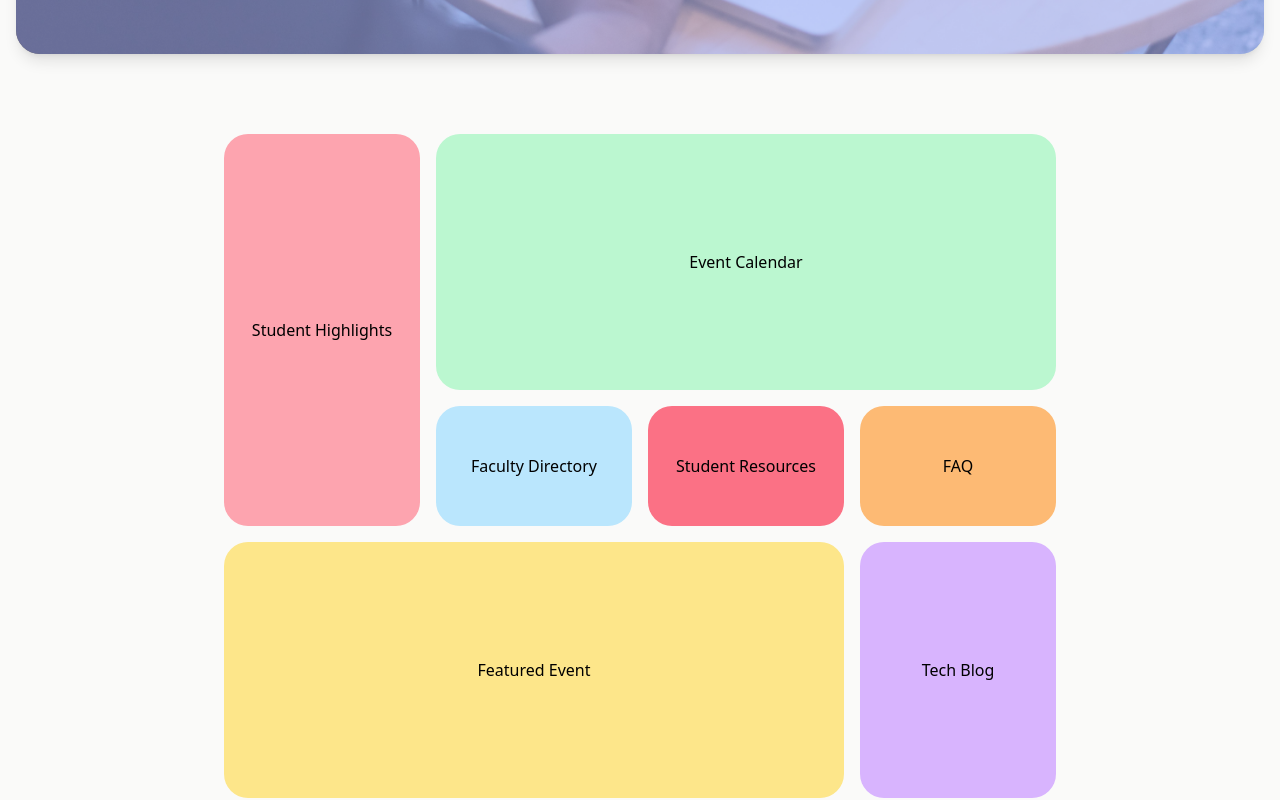
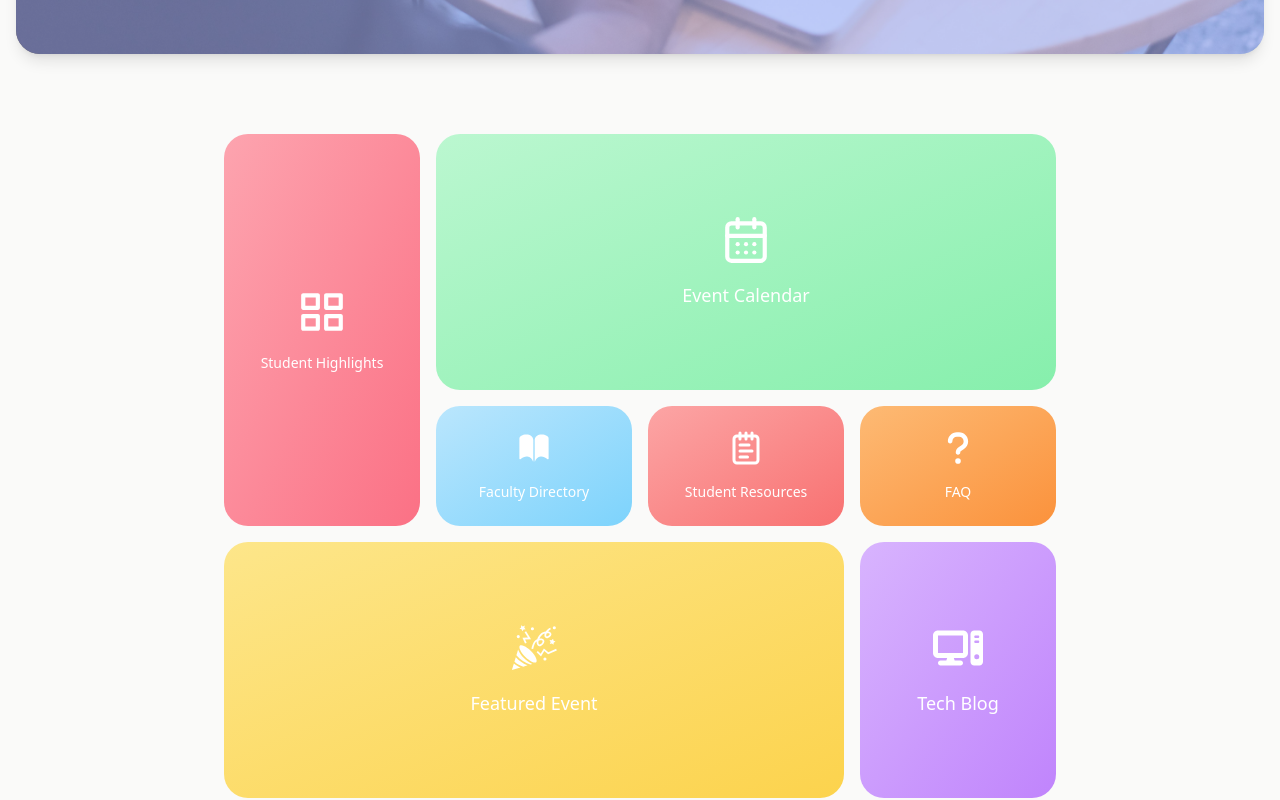
Before and after one commit to kaitlinchoffmann/NewPaltz-CS-Lab-Website, a React (Vite) app in the folder client/: page / in a window 1280 px wide. Shown: the part 762-1562 px from the top of the page. Built offline with nearby package versions, Linux system fonts and the light colour scheme.

Commit message:
Update Homepage

```diff
--- a/client/src/components/HomePage/BentoBox.jsx
+++ b/client/src/components/HomePage/BentoBox.jsx
@@ -1,31 +1,162 @@
+import { RiGalleryView2 } from 'react-icons/ri';
+import { LuCalendarDays } from 'react-icons/lu';
+import { IoIosBook } from 'react-icons/io';
+import { LuNotepadText } from 'react-icons/lu';
+import { FaQuestion } from 'react-icons/fa6';
+import { GiPartyPopper } from 'react-icons/gi';
+import { FaComputer } from 'react-icons/fa6';
+import { Link } from 'react-router-dom';
+
+/**
+ * BentoBox Component
+ *
+ * A modern grid-based navigation interface that displays different sections of the website
+ * in an aesthetically pleasing and interactive layout.
+ *
+ * Features:
+ * - Responsive grid layout (4x6)
+ * - Interactive hover animations
+ * - Consistent visual styling
+ * - Gradient backgrounds
+ * - Icon animations
+ *
+ * Grid Layout:
+ * - Student Highlights (1x3) - Tall format
+ * - Event Calendar (3x2) - Wide format
+ * - Faculty Directory (1x1) - Standard
+ * - Student Resources (1x1) - Standard
+ * - FAQ (1x1) - Standard
+ * - Featured Event (3x2) - Wide format
+ * - Tech Blog (1x2) - Medium height
+ */
+
 const BentoBox = () => {
     return (
         <div className="flex h-screen w-full items-center justify-center">
-      <div id = "bento-box-section" className=" grid h-full w-2/3 grid-cols-4 grid-rows-6 gap-4">
-        <div className="col-span-1 row-span-3 flex items-center justify-center rounded-3xl bg-rose-300">
+            {/* Main Grid Container
+       * - 4 columns x 6 rows
+       * - Responsive width (2/3 of container)
+       * - Consistent gap spacing
+       */}
+            <div
+                id="bento-box-section"
+                className="grid h-full w-2/3 grid-cols-4 grid-rows-6 gap-4"
+            >
+                {/* Grid Items
+         * Common Features:
+         * - Gradient backgrounds
+         * - Scale animation on hover
+         * - Icon + text layout
+         * - Consistent padding
+         * - Shadow enhancement on hover
+         */}
+
+                {/* Student Highlights - Tall Format
+         * Spans 1 column x 3 rows
+         * Primary content showcase area
+         */}
+
+                <Link to="/student-highlights" className="group relative col-span-1 row-span-3 flex cursor-pointer flex-col items-center justify-center gap-4 overflow-hidden rounded-3xl bg-gradient-to-br from-rose-300 to-rose-400 p-6 transition-all duration-500 hover:scale-[1.02] hover:shadow-lg">
+                    <div className="absolute inset-0 translate-x-[-200%] bg-gradient-to-r from-transparent via-white/20 to-transparent transition-all duration-1000 group-hover:translate-x-[200%]" />
+                    <RiGalleryView2
+                        size={50}
+                        className="text-white transition-transform group-hover:scale-110 group-hover:rotate-12"
+                    />
+                    <span className="text-sm font-medium text-white">
                         Student Highlights
-        </div>
-        <div className="col-span-3 row-span-2 flex items-center justify-center rounded-3xl bg-green-200">
-          Event Calendar
-        </div>
-        <div className="col-span-1 row-span-1 flex items-center justify-center rounded-3xl bg-sky-200">
+                    </span>
+                </Link>
+
+                {/* Event Calendar - Wide Format
+         * Spans 3 columns x 2 rows
+         */}
+                <Link to="/calendar" className="group relative col-span-3 row-span-2 flex cursor-pointer flex-col items-center justify-center gap-4 overflow-hidden rounded-3xl bg-gradient-to-br from-green-200 to-green-300 p-6 transition-all duration-500 hover:scale-[1.04] hover:shadow-lg">
+                    <div className="absolute inset-0 translate-x-[-200%] bg-gradient-to-r from-transparent via-white/20 to-transparent transition-all duration-1000 group-hover:translate-x-[200%]" />
+                    <LuCalendarDays
+                        size={50}
+                        className="text-white transition-transform group-hover:scale-110"
+                    />
+                    <span className="text-lg font-medium text-white">Event Calendar</span>
+                </Link>
+                {/* Faculty Directory - Standard Format
+         * Quick access to faculty information
+         * Compact single-grid layout
+         */}
+                <Link to="/faculty-directory" className="group relative col-span-1 row-span-1 flex cursor-pointer flex-col items-center justify-center gap-4 overflow-hidden rounded-3xl bg-gradient-to-br from-sky-200 to-sky-300 p-6 transition-all duration-500 hover:scale-[1.02] hover:shadow-lg">
+                    <div className="absolute inset-0 translate-x-[-200%] bg-gradient-to-r from-transparent via-white/20 to-transparent transition-all duration-1000 group-hover:translate-x-[200%]" />
+                    <IoIosBook
+                        size={50}
+                        className="text-white transition-transform group-hover:scale-110"
+                    />
+                    <span className="text-sm font-medium text-white">
                         Faculty Directory
-        </div>
-        <div className="col-span-1 row-span-1 flex items-center justify-center rounded-3xl bg-rose-400">
+                    </span>
+                </Link>
+
+                {/* Student Resources - Standard Format
+         * Easy access to academic resources
+         * Highlighted with deeper rose gradient
+         */}
+                <Link to="/student-resources" className="group relative col-span-1 row-span-1 flex cursor-pointer flex-col items-center justify-center gap-4 overflow-hidden rounded-3xl bg-gradient-to-br from-red-300 to-red-400 p-6 transition-all duration-500 hover:scale-[1.02] hover:shadow-lg">
+                    <div className="absolute inset-0 translate-x-[-200%] bg-gradient-to-r from-transparent via-white/20 to-transparent transition-all duration-1000 group-hover:translate-x-[200%]" />
+                    <LuNotepadText
+                        size={50}
+                        className="text-white transition-transform group-hover:scale-110"
+                    />
+                    <span className="text-sm font-medium text-white">
                         Student Resources
-        </div>
-        <div className="col-span-1 row-span-1 flex items-center justify-center rounded-3xl bg-orange-300">
-          FAQ
-        </div>
-        <div className="col-span-3 row-span-2 flex items-center justify-center rounded-3xl bg-amber-200">
-          Featured Event
-        </div>
-        <div className="col-span- row-span-2 flex items-center justify-center rounded-3xl bg-purple-300">
-          Tech Blog
-        </div>
+                    </span>
+                </Link>
+
+                {/* FAQ - Standard Format
+         * Common questions and answers
+         * Warm orange gradient for visibility
+         */}
+                <Link to="/faq" className="group relative col-span-1 row-span-1 flex cursor-pointer flex-col items-center justify-center gap-4 overflow-hidden rounded-3xl bg-gradient-to-br from-orange-300 to-orange-400 p-6 transition-all duration-500 hover:scale-[1.02] hover:shadow-lg">
+                    <div className="absolute inset-0 translate-x-[-200%] bg-gradient-to-r from-transparent via-white/20 to-transparent transition-all duration-1000 group-hover:translate-x-[200%]" />
+                    <FaQuestion
+                        size={50}
+                        className="text-white transition-transform group-hover:scale-110 group-hover:rotate-12"
+                    />
+                    <span className="text-sm font-medium text-white">FAQ</span>
+                </Link>
+
+                {/* Featured Event - Wide Format
+         * Spans 3 columns x 2 rows
+         * Highlights special events or announcements
+         */}
+                <Link to="/calendar/featured-event" className="group relative col-span-3 row-span-2 flex cursor-pointer flex-col items-center justify-center gap-4 overflow-hidden rounded-3xl bg-gradient-to-br from-amber-200 to-amber-300 p-6 transition-all duration-500 hover:scale-[1.02] hover:shadow-lg">
+                    <div className="absolute inset-0 translate-x-[-200%] bg-gradient-to-r from-transparent via-white/20 to-transparent transition-all duration-1000 group-hover:translate-x-[200%]" />
+                    <GiPartyPopper
+                        size={50}
+                        className="text-white transition-transform group-hover:scale-110 group-hover:rotate-12"
+                    />
+                    <span className="text-lg font-medium text-white">Featured Event</span>
+                </Link>
+
+                {/* Tech Blog - Medium Format
+         * Spans 1 column x 2 rows
+         * Technical content and updates
+         */}
+                <Link to="tech-blog" className="group relative col-span-1 row-span-2 flex cursor-pointer flex-col items-center justify-center gap-4 overflow-hidden rounded-3xl bg-gradient-to-br from-purple-300 to-purple-400 p-6 transition-all duration-500 hover:scale-[1.02] hover:shadow-lg">
+                    <div className="absolute inset-0 translate-x-[-200%] bg-gradient-to-r from-transparent via-white/20 to-transparent transition-all duration-1000 group-hover:translate-x-[200%]" />
+                    <FaComputer
+                        size={50}
+                        className="text-white transition-transform group-hover:scale-110"
+                    />
+                    <span className="text-lg font-medium text-white">Tech Blog</span>
+                </Link>
             </div>
         </div>
     );
 };
 
+/**
+ * Styling Notes:
+ * - Uses Tailwind CSS for responsive design
+ * - Implements group hover effects for coordinated animations
+ * - Consistent transition durations (300ms)
+ * - Calculated scale factors for subtle hover effects
+ */
+
 export default BentoBox;
--- a/client/src/components/NavBar.jsx
+++ b/client/src/components/NavBar.jsx
@@ -30,7 +30,7 @@ import { PiFactoryLight } from 'react-icons/pi';
 
 const NavBar = () => {
   return (
-    <nav className="relative z-10 flex items-center justify-between bg-stone-50 px-5 py-5">
+    <nav className="relative z-10 flex items-center justify-between bg-stone-50 px-10 py-5">
       {/* Brand Logo
        * - Circular design with consistent branding colors
        * - Links to homepage for easy navigation reset
--- a/client/tailwind.config.js
+++ b/client/tailwind.config.js
@@ -2,7 +2,18 @@
 export default {
   content: ['./index.html', './src/**/*.{js,jsx,ts,tsx}'],
   theme: {
-    extend: {},
+    extend: {
+      keyframes: {
+        wiggle: {
+          '0%, 100%': { transform: 'rotate(-1deg)' },
+          '50%': { transform: 'rotate(1deg)' },
+        },
+      },
+      animation: {
+        wiggle: 'wiggle 2s ease-in-out infinite',
+        'wiggle-slow': 'wiggle 5s ease-in-out infinite',
+      },
+    },
   },
   plugins: [],
 };
```
Also changed, not shown: client/src/components/HomePage/HeroSection.jsx (+3 -4 lines). Lines whose indentation alone changed are shown as unchanged.
